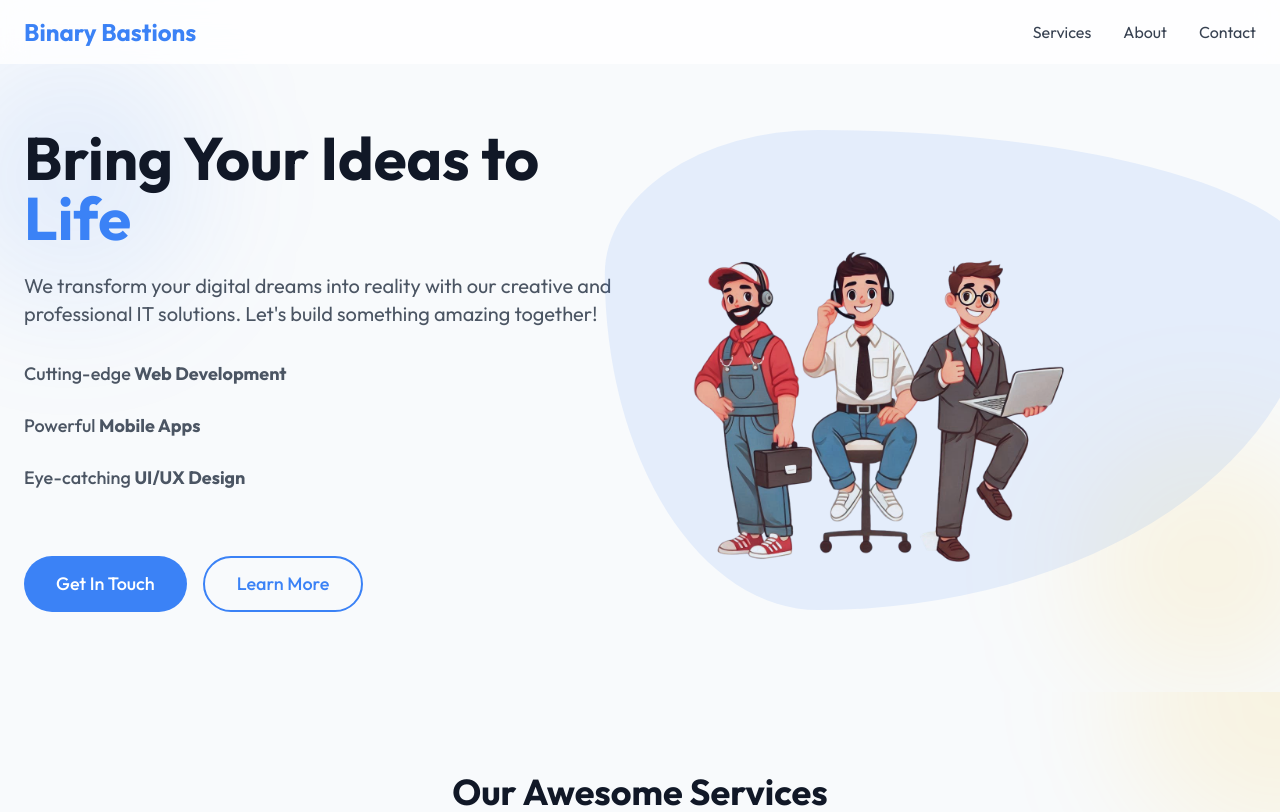
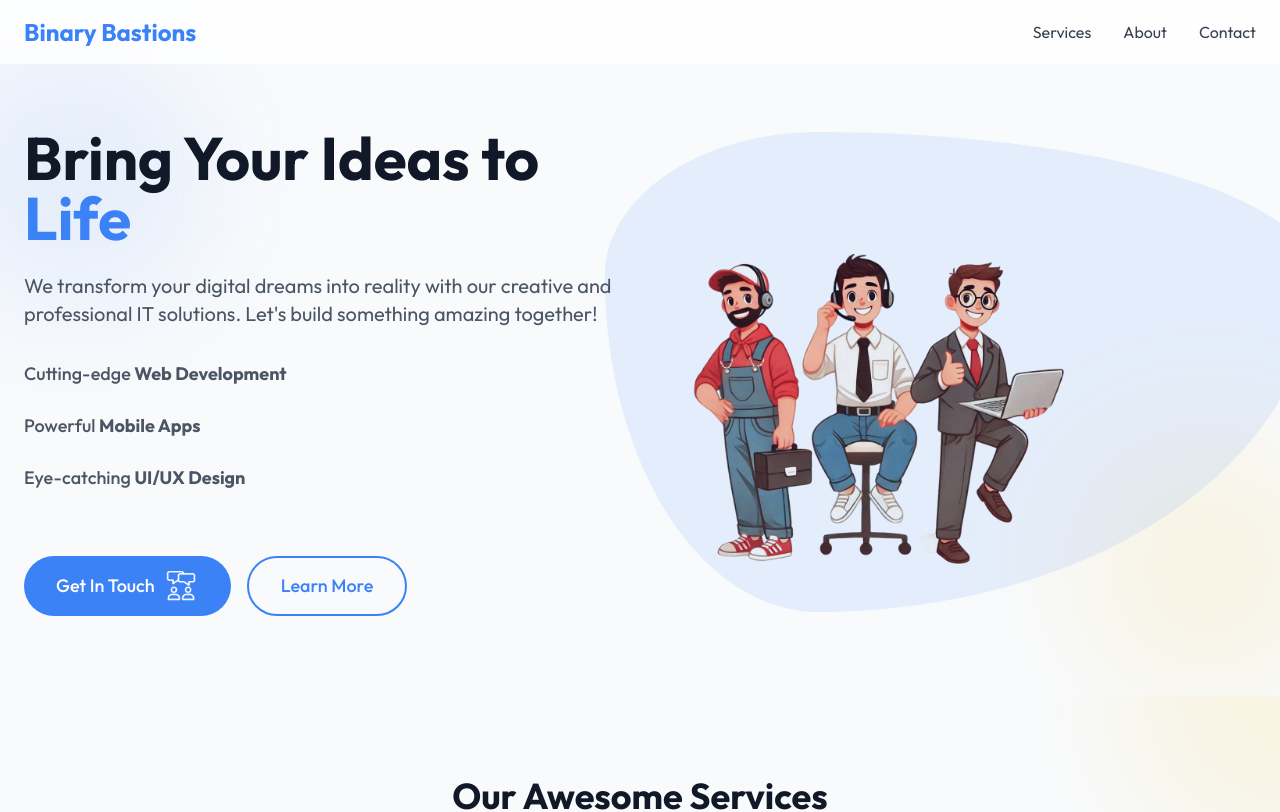
Before and after one commit to mikhlas9/It_service_company, a Next.js app: page / in a window 1280 px wide. Shown: the top 812 px of the page. Built offline with nearby package versions, Linux system fonts and the light colour scheme.

Commit message:
annimation added

```diff
--- a/app/components/Hero.jsx
+++ b/app/components/Hero.jsx
@@ -54,11 +54,14 @@ export default function Hero() {
 
                             {/* CTA Buttons */}
                             <div className="flex flex-col sm:flex-row gap-4 justify-center lg:justify-start mt-16">
-                <button className="bg-[#3B82F6] text-white px-8 py-3 rounded-full text-lg font-medium hover:bg-[#2563EB] transition-colors">
-                  <Link href="/contact" >
-                  Get In Touch
+                                <button className="bg-[#3B82F6] text-white px-8 py-3 rounded-full text-lg font-medium hover:bg-[#2563EB] transition-colors flex justify-center items-center gap-2">
+                                    <Link href="/contact" className="flex justify-center items-center gap-2">
+                                        <span>Get In Touch</span>
+                                        <img src="/getintouch.gif" alt="Arrow" className="w-9 h-9" />
                                     </Link>
                                 </button>
+
+
                                 <button className="border-2 border-[#3B82F6] text-[#3B82F6] px-8 py-3 rounded-full text-lg font-medium hover:bg-[#3B82F6] hover:text-white transition-colors">
                                     <Link href="#services" >
                                         Learn More
--- a/app/page.js
+++ b/app/page.js
@@ -10,6 +10,7 @@ import Testimonials from './components/Testimonials'
 export default function Home() {
   return (
     <>
+
       <Header />
       <main>
         <Hero />
```
Also changed, not shown: app/globals.css (line endings or trailing spaces), public/getintouch.gif (added). Lines whose indentation alone changed are shown as unchanged.
